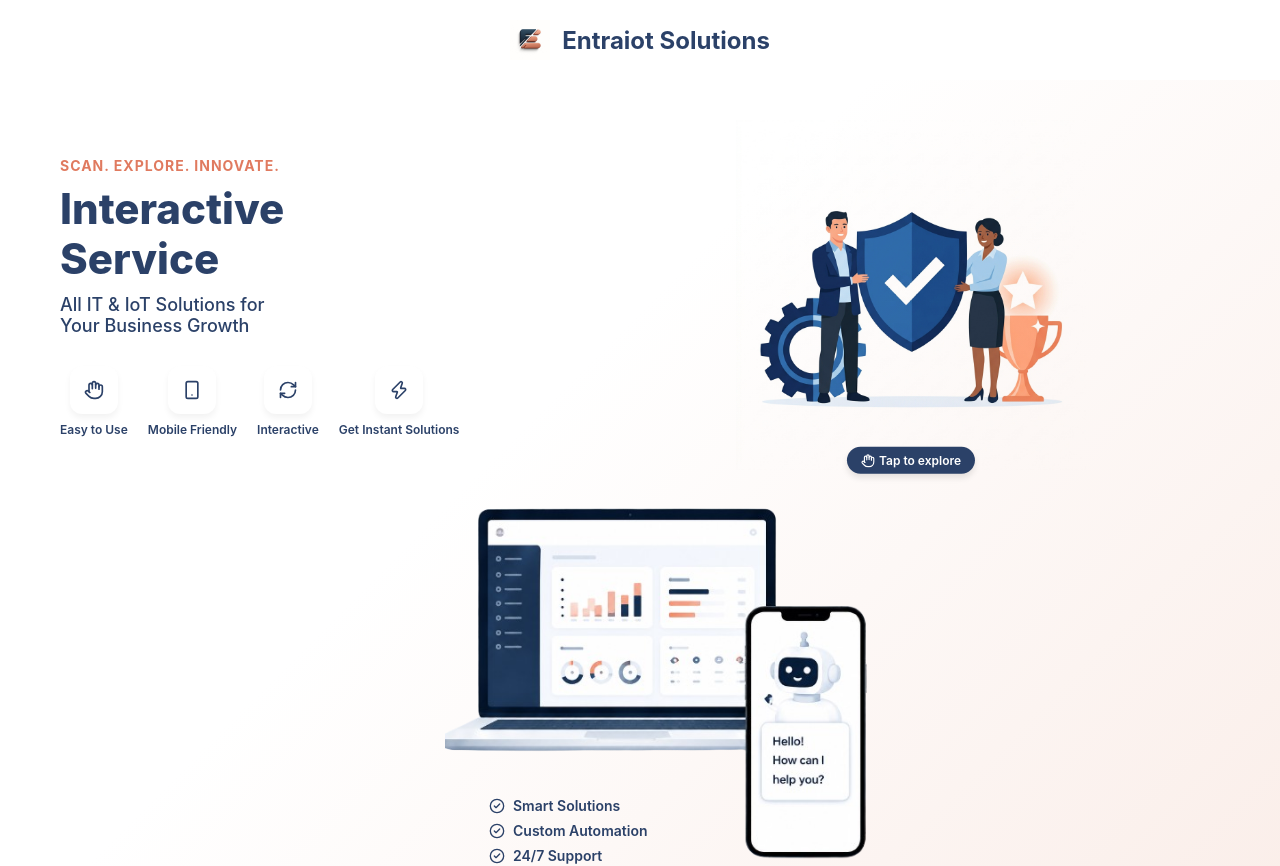
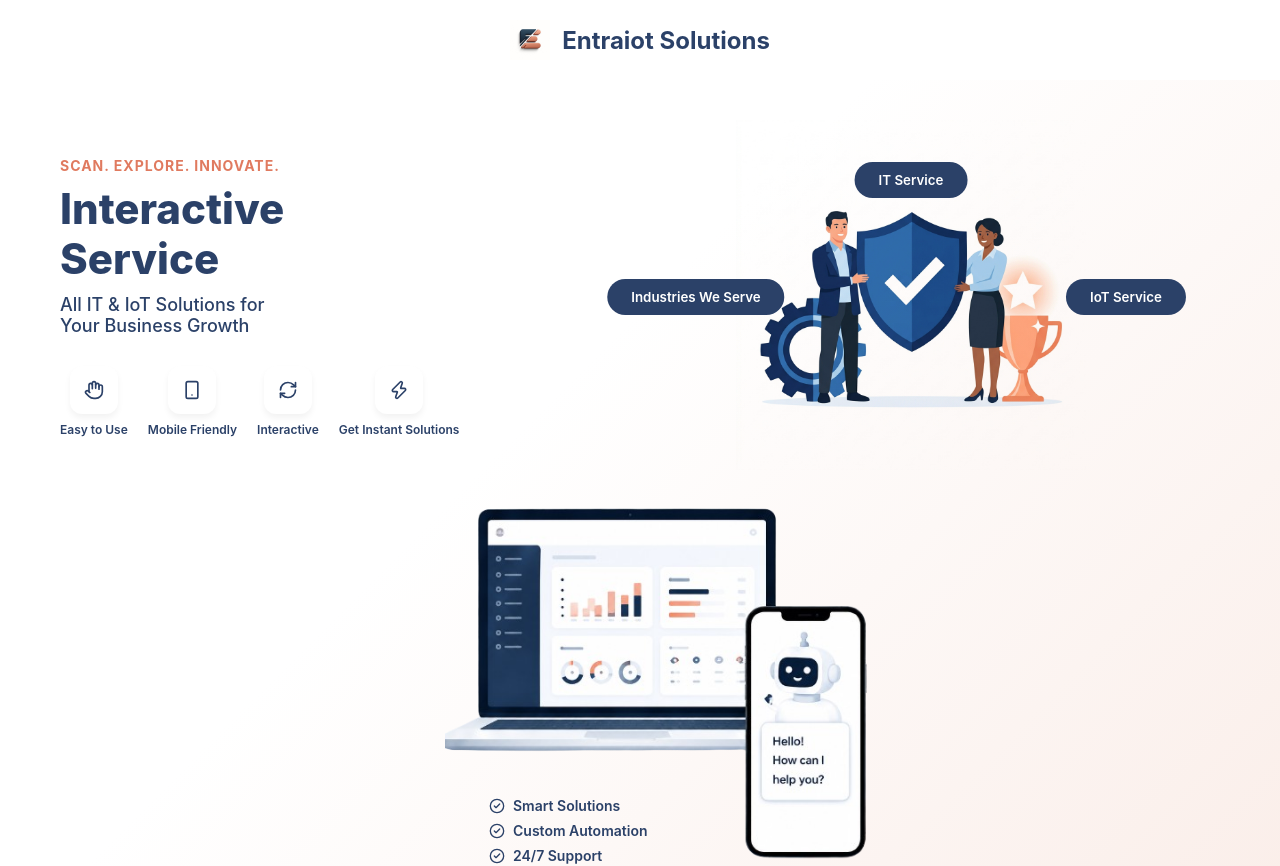
Before and after one commit to EntraBuilt-Test/Entraiot, a React (Vite) app: page / in a window 1280 px wide. Shown: the top 866 px of the page. Built offline with nearby package versions, Linux system fonts and the light colour scheme.

Commit message:
Remove 'tap to explore' hint and make the interactive hero buttons permanently visible

```diff
--- a/src/views/Home.jsx
+++ b/src/views/Home.jsx
@@ -9,7 +9,6 @@ import {
 import './Home.css';
 
 export default function Home() {
-  const [showButtons, setShowButtons] = useState(false);
   const [activeVideo, setActiveVideo] = useState(null);
   const navy = "#2b4168";
   const orange = "#e07a5f";
@@ -51,27 +50,14 @@ export default function Home() {
 
         <div className="hero-right">
           <div style={{ position: 'relative', maxWidth: '350px', margin: '0 auto' }}>
-            {!showButtons && (
-              <>
-                <div className="touch-pulse-ring"></div>
-                <div className="tap-hint">
-                  <Hand size={14} style={{ marginRight: '4px' }}/> Tap to explore
-                </div>
-              </>
-            )}
             <img
               src="/footer_illustration.png"
               alt="Hero Illustration"
-              style={{ width: '100%', maxWidth: '350px', objectFit: 'contain', mixBlendMode: 'multiply', cursor: 'pointer', position: 'relative', zIndex: 1 }}
-              onClick={() => setShowButtons(!showButtons)}
+              style={{ width: '100%', maxWidth: '350px', objectFit: 'contain', mixBlendMode: 'multiply', position: 'relative', zIndex: 1 }}
             />
-            {showButtons && (
-              <>
-                <button className="btn-dark hero-interactive-btn btn-top" onClick={() => setActiveVideo('/IT service (2).mp4')}>IT Service</button>
-                <button className="btn-dark hero-interactive-btn btn-right" onClick={() => setActiveVideo('/IOT service.mp4')}>IoT Service</button>
-                <button className="btn-dark hero-interactive-btn btn-left" onClick={() => setActiveVideo('/industry we serve.mp4')}>Industries We Serve</button>
-              </>
-            )}
+            <button className="btn-dark hero-interactive-btn btn-top" onClick={() => setActiveVideo('/IT service (2).mp4')}>IT Service</button>
+            <button className="btn-dark hero-interactive-btn btn-right" onClick={() => setActiveVideo('/IOT service.mp4')}>IoT Service</button>
+            <button className="btn-dark hero-interactive-btn btn-left" onClick={() => setActiveVideo('/industry we serve.mp4')}>Industries We Serve</button>
           </div>
         </div>
 
```
